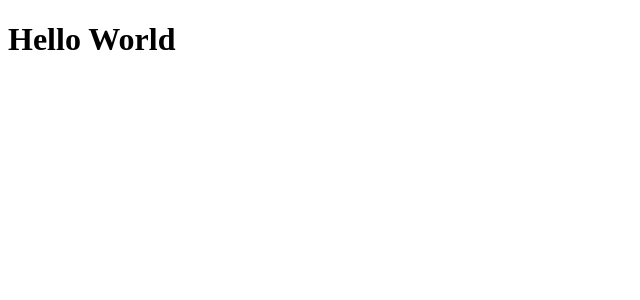
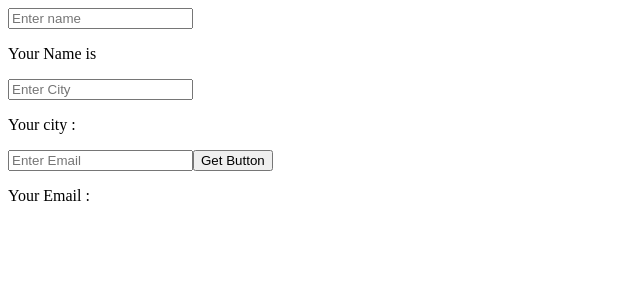
Before and after one commit to ajaya-work/Learning, an Angular app: page / in a window 1280 px wide. Shown: the top 300 px of the page, without its empty margins (0-640 px from the left). Built offline with nearby package versions, Linux system fonts and the light colour scheme.

Commit message:
set and get value

```diff
--- a/src/app/app.html
+++ b/src/app/app.html
@@ -1 +1,12 @@
-<H1> Hello World</H1>
+<!-- Get/Set value using function + event -->
+<input (input)="updateName($event.target.value)" placeholder="Enter name">
+<p>Your Name is {{name}}</p>
+
+<!-- Get/Set value using $event(event object) -->
+<input (input)="city= $event.target.value" placeholder="Enter City">
+<p> Your city : {{city}}</p>
+
+<!-- Get value using Template Reference Variable -->
+ <input #userInput placeholder="Enter Email"/>
+ <button (click)="getEmail(userInput.value)">Get Button</button>
+<p> Your Email : {{email}}</p>
--- a/src/app/app.ts
+++ b/src/app/app.ts
@@ -9,5 +9,13 @@
   styleUrl: './app.scss'
 })
 export class App {
-
+ name : string ="";
+ city : string ="";
+ email : string ="";
+ updateName(value: string){
+  this.name = value;
+ }
+ getEmail(value: string){
+  this.email = value;
+ }
 }
```
